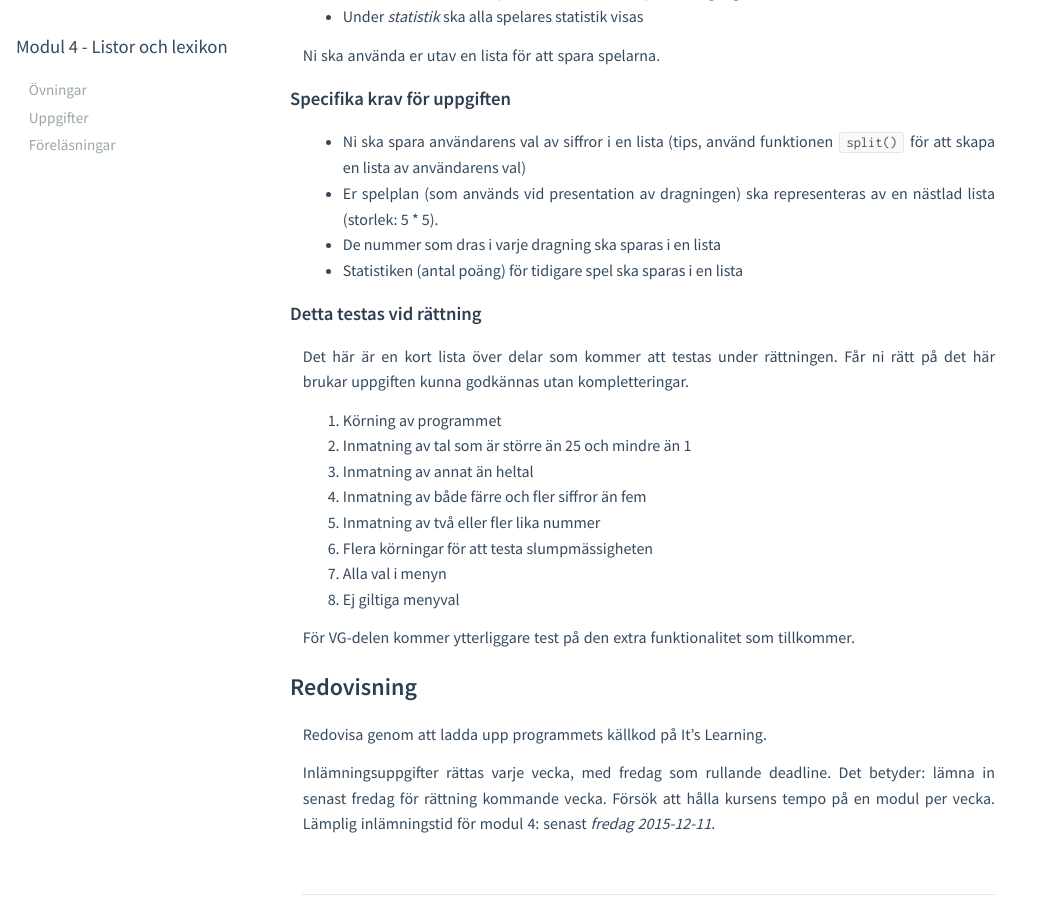
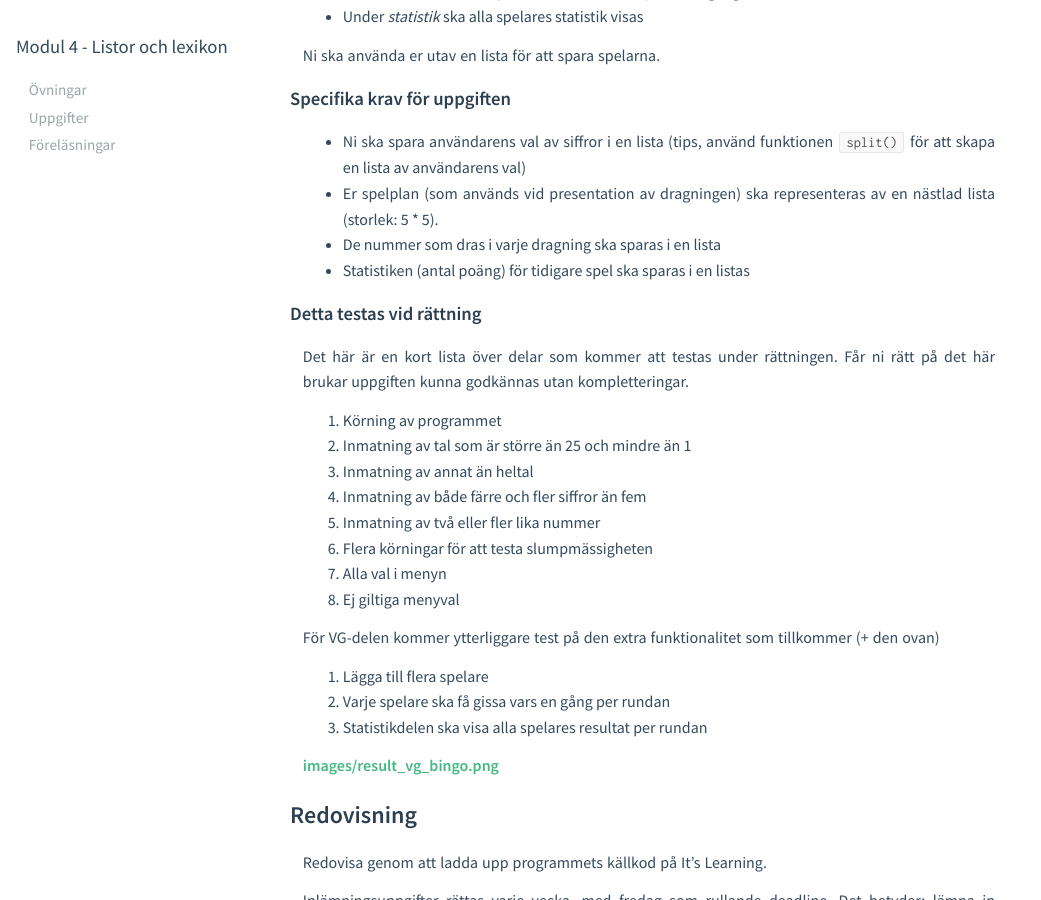
Before and after one commit to mau-dvmt/ia-python, a Jekyll site: the page built from modules/m4/assignments/U1.md, in a window 1280 px wide and 900 px high, scrolled down 2056 px. Shown: the whole window, without its empty margins (0-1041 px from the left). Built offline with Jekyll 4.4.1, drawn with Linux system fonts in a browser that asks for light colours.

Commit message:
Added VG-description to Assignment 3

```diff
--- a/modules/m4/assignments/U1.md
+++ b/modules/m4/assignments/U1.md
@@ -57,7 +57,7 @@ Ni ska använda er utav en lista för att spara spelarna.
 - Ni ska spara användarens val av siffror i en lista (tips, använd funktionen `split()` för att skapa en lista av användarens val)
 - Er spelplan (som används vid presentation av dragningen) ska representeras av en nästlad lista (storlek: 5 * 5).
 - De nummer som dras i varje dragning ska sparas i en lista
-- Statistiken (antal poäng) för tidigare spel ska sparas i en lista
+- Statistiken (antal poäng) för tidigare spel ska sparas i en listas
 
 ### Detta testas vid rättning
 
@@ -72,7 +72,13 @@ Det här är en kort lista över delar som kommer att testas under rättningen.
 7. Alla val i menyn
 8. Ej giltiga menyval
 
-För VG-delen kommer ytterliggare test på den extra funktionalitet som tillkommer.
+För VG-delen kommer ytterliggare test på den extra funktionalitet som tillkommer (+ den ovan)
+
+9. Lägga till flera spelare
+10. Varje spelare ska få gissa vars en gång per rundan
+11. Statistikdelen ska visa alla spelares resultat per rundan
+
+[images/result_vg_bingo.png](Här kan ni se en exempelkörning av VG-delen)
 
 ## Redovisning
 
```
Also changed, not shown: modules/m4/assignments/images/result_vg_bingo.png (added).
